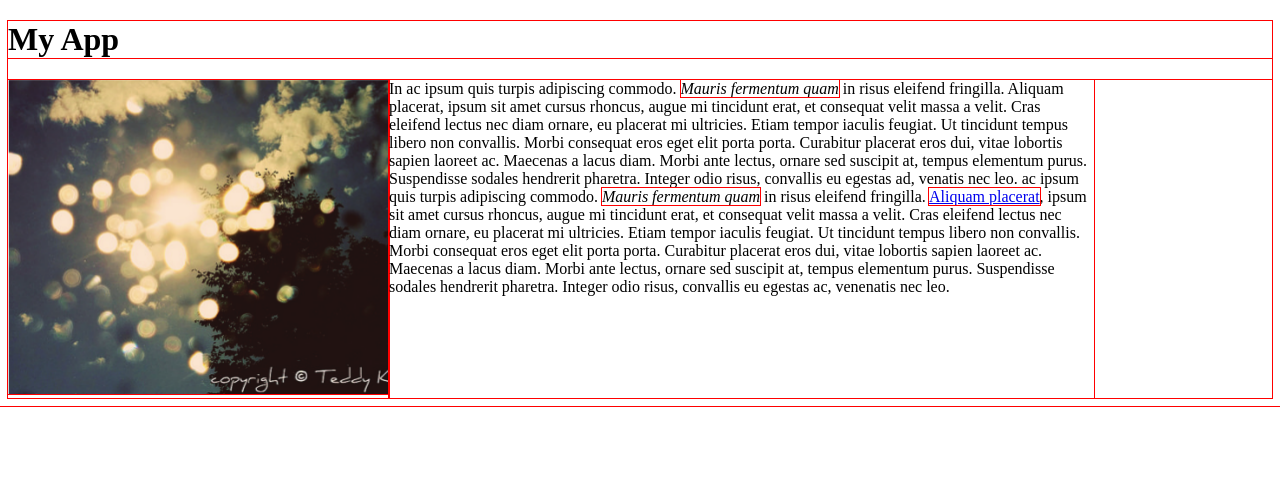
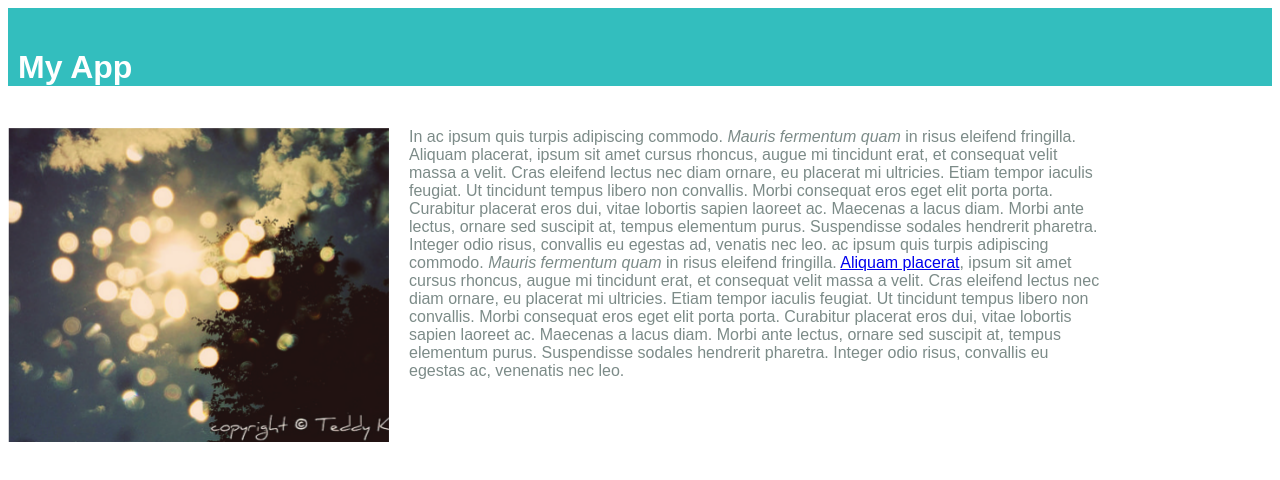
Before and after one commit to vazquezjr/Intro-to-HTML-and-CSS, a plain HTML site: page Quiz_Creating the Files/index.html in a window 1280 px wide. Drawn offline with Linux system fonts and the light colour scheme.

Commit message:
feat: Improve style of webpage
New classes have been added to style.css, such as title and description to help format the layout of the webpage. Also, the screenshot class has been modified to include spacing between the image and the division of text on the webpage.

```diff
--- a/Quiz_Creating the Files/style.css
+++ b/Quiz_Creating the Files/style.css
@@ -1,13 +1,27 @@
+.title {
+	background-color: #33BEBE;
+	padding-left: 10px;
+	padding-top: 20px;
+	color: white;
+	font-family: Arial, Helvetica, sans-serif;
+}
+
 .screenshot {
 	max-width: 460px;
+	max-height: 314px;
+	padding-right: 10px;
 }
 
 .description {
 	max-width: 705px;
+	max-height: 314px;
+	font-family: Arial, Helvetica, sans-serif;
+	color: #7C8B88;
+	padding-left: 10px;
 }
 
 * {
-   outline: 1px solid red !important;
+   /* outline: 1px solid red !important; */
 }
 * {
     -webkit-box-sizing: border-box;
@@ -19,4 +33,5 @@
 .app {
     display: -webkit-flex;
     display: flex;
+	padding-top: 20px;
 }
```
